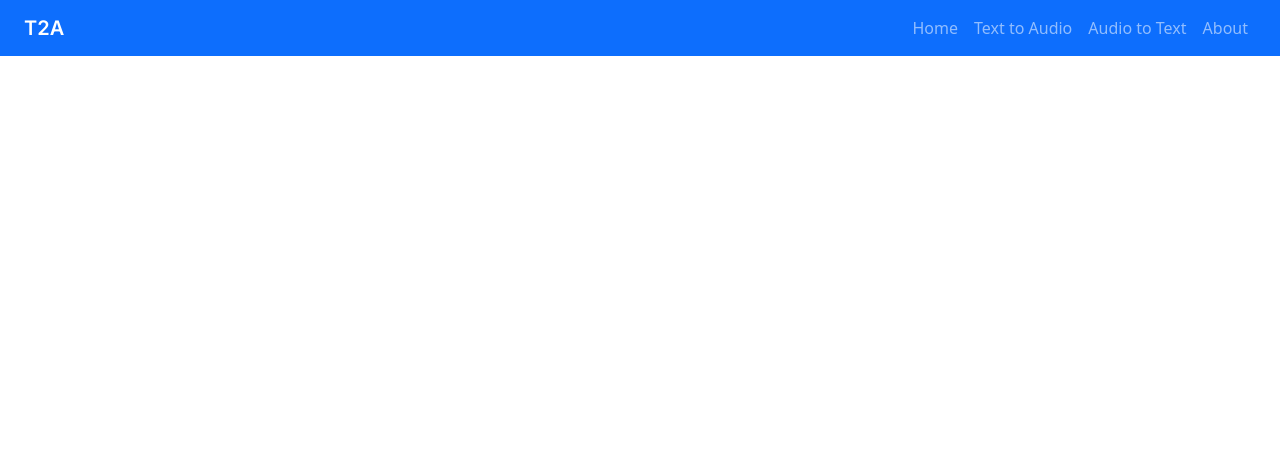
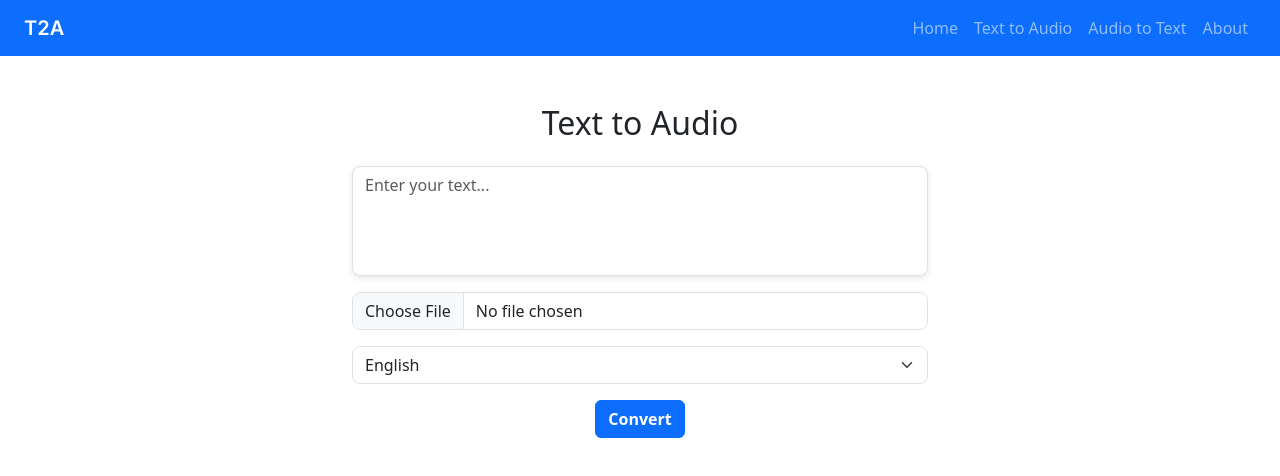
Before and after one commit to Vigneshdeveloper69/T2A-Client, a React (Create React App) app: page /T2A-Client/text-to-audio in a window 1280 px wide. Shown: the top 476 px of the page. Built offline with nearby package versions, Linux system fonts and the light colour scheme.

Commit message:
Initial commit - FastAPI backend

```diff
--- a/src/App.js
+++ b/src/App.js
@@ -1,4 +1,4 @@
-import Navbar from './components/Navbar'; // ✅ Correct path
+import Navbar from './components/Navbar';
 import { BrowserRouter as Router, Routes, Route } from 'react-router-dom';
 
 import Home from './pages/Home';
@@ -8,8 +8,8 @@ import About from './pages/About';
 
 function App() {
   return (
-    <Router>
-      <Navbar /> {/* 🔥 Include this */}
+    <Router basename="/T2A-Client">
+      <Navbar />
       <Routes>
         <Route path="/" element={<Home />} />
         <Route path="/text-to-audio" element={<TextToAudio />} />
--- a/src/pages/About.jsx
+++ b/src/pages/About.jsx
@@ -54,7 +54,7 @@ export default function About() {
           <div className="col-md-6">
             <div className="card border-0 shadow-sm p-3 text-center">
               <img
-  src="/images/developer.jpeg"
+  src={process.env.PUBLIC_URL + "/images/developer.jpeg"}
   alt="Developer"
   className="img-fluid rounded-circle mb-3 mx-auto d-block"
   style={{ maxWidth: "150px" }}
--- a/src/pages/AudioToText.jsx
+++ b/src/pages/AudioToText.jsx
@@ -22,7 +22,7 @@ export default function AudioToText() {
     formData.append("file", audioFile);
 
     try {
-      const res = await axios.post("http://localhost:8000/api/audio-to-text", formData);
+      const res = await axios.post("https://t2a-server.onrender.com/api/audio-to-text", formData);
       setConvertedText(res.data.text);
       setErrorText(""); // Clear error if successful
     } catch (err) {
--- a/src/pages/TextToAudio.jsx
+++ b/src/pages/TextToAudio.jsx
@@ -12,7 +12,7 @@ export default function TextToAudio() {
     const formData = new FormData();
     formData.append("file", file);
     try {
-      const res = await axios.post("http://localhost:8000/api/upload", formData);
+      const res = await axios.post("https://t2a-server.onrender.com/api/upload", formData);
       setText(res.data.text);
     } catch (err) {
       console.error("Upload error:", err);
@@ -24,7 +24,7 @@ export default function TextToAudio() {
     formData.append("text", text);
     formData.append("lang", language);
     try {
-      const res = await axios.post("http://localhost:8000/api/tts", formData);
+      const res = await axios.post("https://t2a-server.onrender.com/api/tts", formData);
       setAudioUrl(res.data.audio_url);
     } catch (err) {
       console.error("Conversion error:", err);
```
Also changed, not shown: package.json (+7 -1 lines), src/api.js (added, +7 -0 lines), requirements-full.txt (added), 17 other files (tests, documents, lock files or other folders).
